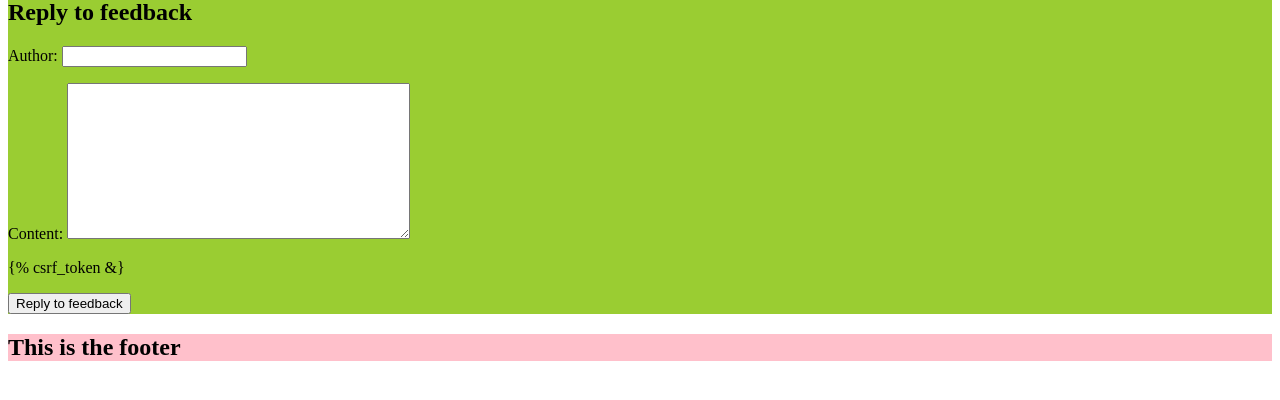
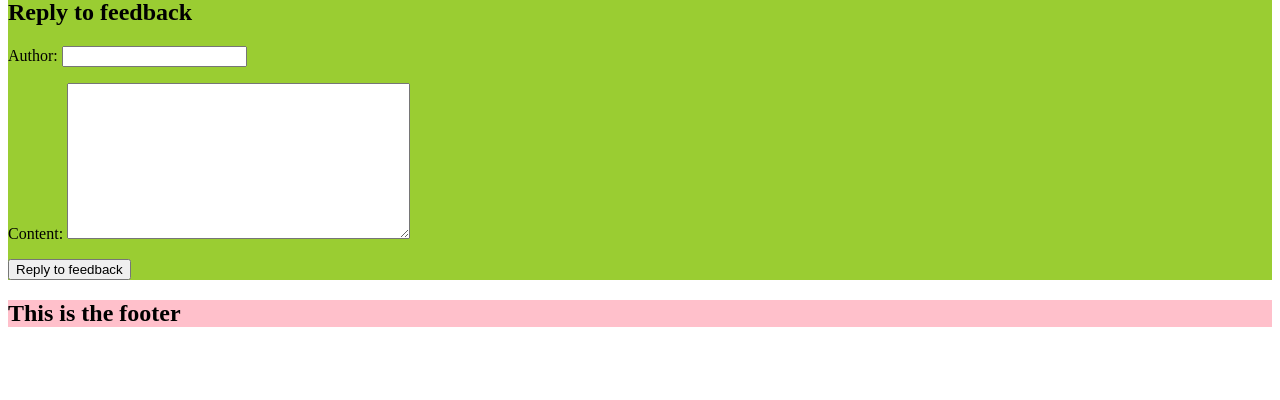
Before and after one commit to sarahliz24/AYA-Teen-Room, a Django app: template FEEDBACK/templates/FEEDBACK/feedback/reply.html in a window 1280 px wide. Shown: the part 208-608 px from the top of the page. Run offline with Django 3.2, Linux system fonts and the light colour scheme; the template is opened without the code that fills it: values that come from a table or form of the project are taken from there, others are empty.

Commit message:
Fix: csrf token issue in reply_form

```diff
--- a/FEEDBACK/templates/FEEDBACK/feedback/includes/reply_form.html
+++ b/FEEDBACK/templates/FEEDBACK/feedback/includes/reply_form.html
@@ -1,6 +1,6 @@
 <h2>Reply to feedback</h2>
-<form action="{% url 'FEEDBACK:post_reply' feedback_id %}" method="post">
+<form action="{% url 'FEEDBACK:post_reply' feedback_id=3 %}" method="post">
     {{ form.as_p }}
-    {% csrf_token &}
+    {% csrf_token %}
     <p><input type="submit" value="Reply to feedback"></p>
 </form>
```
